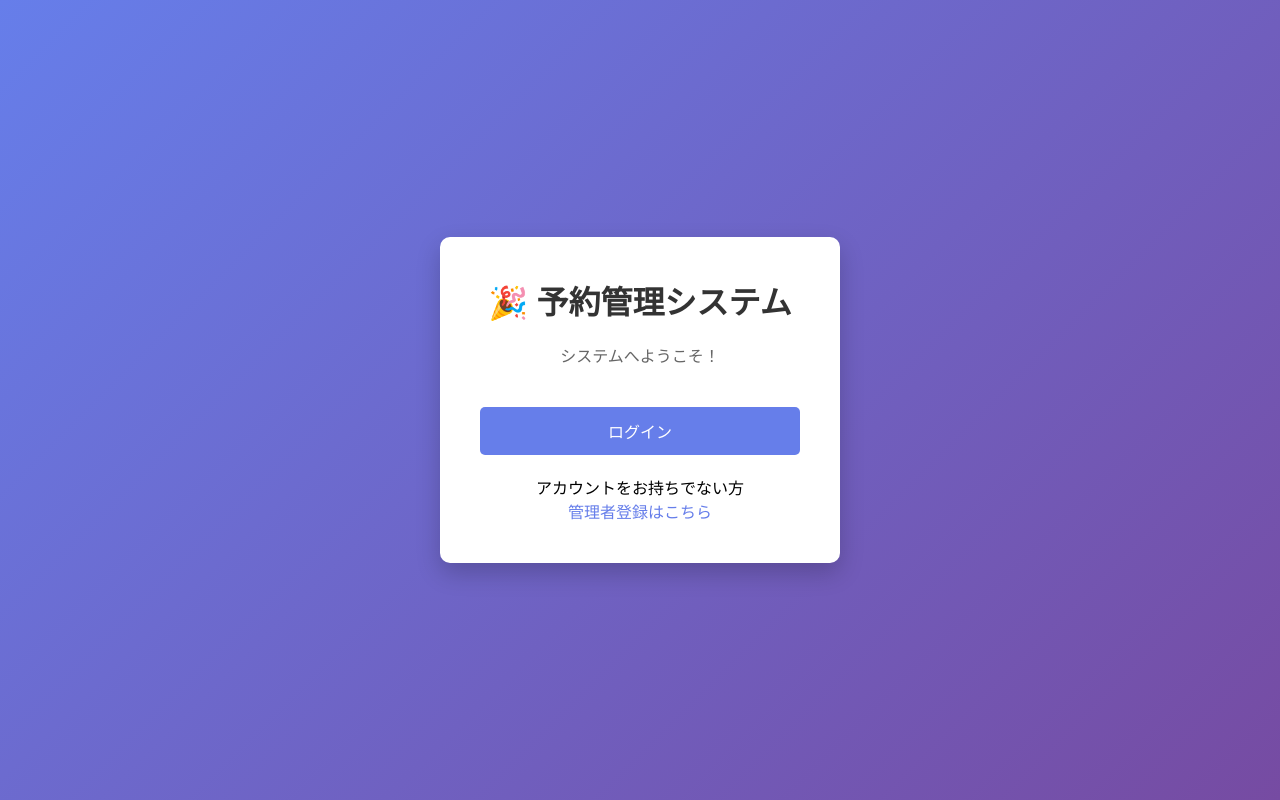
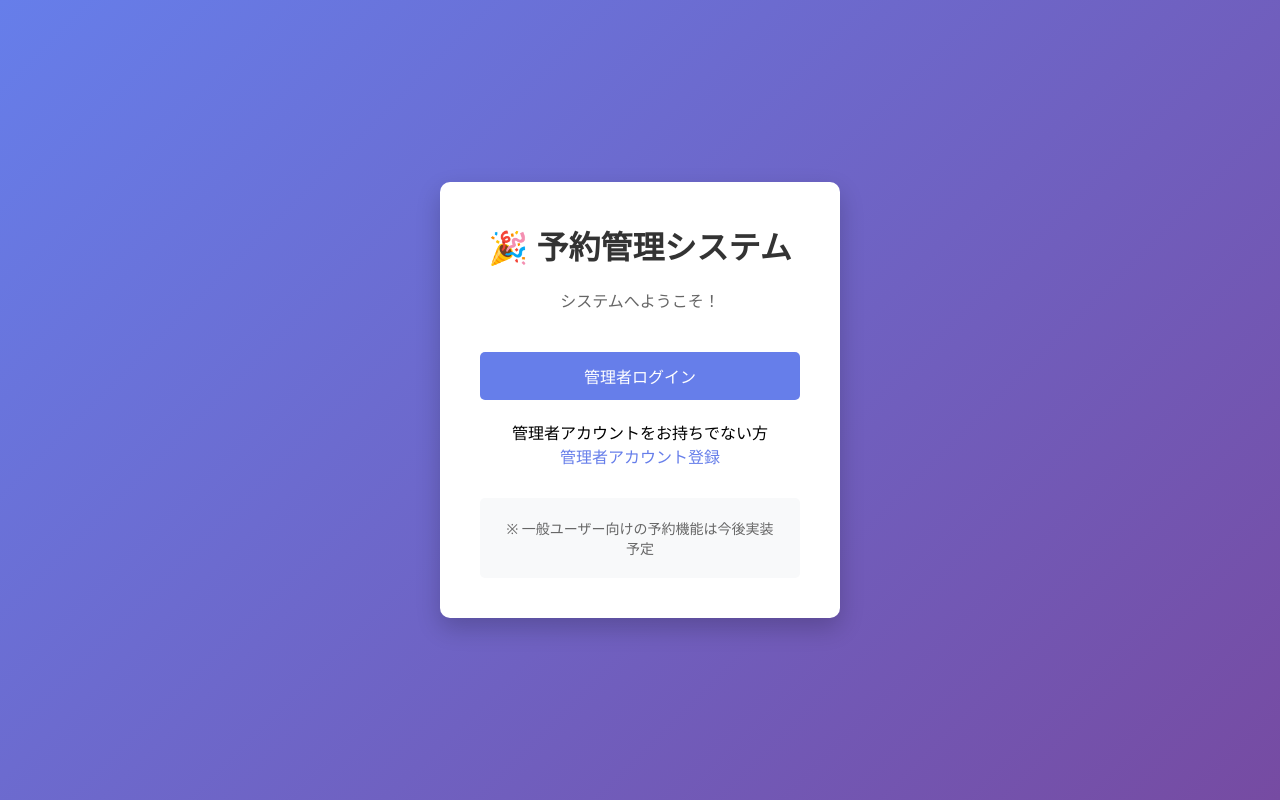
Before and after one commit to Miley0116/reservation_system, a Django app: page / in a window 1280 px wide. Run offline with Django 5.2, Linux system fonts and the light colour scheme.

Commit message:
修正: 講師からのフィードバックを反映

```diff
--- a/config/settings.py
+++ b/config/settings.py
@@ -90,6 +90,9 @@ AUTH_PASSWORD_VALIDATORS = [
     },
     {
         'NAME': 'django.contrib.auth.password_validation.MinimumLengthValidator',
+        'OPTIONS': {
+            'min_length': 8,
+        }
     },
     {
         'NAME': 'django.contrib.auth.password_validation.CommonPasswordValidator',
--- a/main/templates/main/register.html
+++ b/main/templates/main/register.html
@@ -20,6 +20,7 @@
     <div class="form-group">
         <label for="password1">パスワード</label>
         <input type="password" id="password1" name="password1" required>
+        <small style="color: #666; font-size: 12px; display: block; margin-top: 5px;"></small>
     </div>
 
     <div class="form-group">
--- a/main/templates/main/welcome.html
+++ b/main/templates/main/welcome.html
@@ -9,11 +9,17 @@
 </p>
 
 <a href="{% url 'login' %}" style="text-decoration: none;">
-    <button>ログイン</button>
+    <button>管理者ログイン</button>
 </a>
 
 <div class="link">
-    <p>アカウントをお持ちでない方</p>
-    <a href="{% url 'register' %}">管理者登録はこちら</a>
+    <p>管理者アカウントをお持ちでない方</p>
+    <a href="{% url 'register' %}">管理者アカウント登録</a>
+</div>
+
+<div style="margin-top: 30px; padding: 20px; background: #f8f9fa; border-radius: 5px;">
+    <p style="text-align: center; color: #666; font-size: 14px;">
+        ※ 一般ユーザー向けの予約機能は今後実装予定
+    </p>
 </div>
 {% endblock %}
--- a/main/urls.py
+++ b/main/urls.py
@@ -3,8 +3,8 @@ from . import views
 
 urlpatterns = [
     path('', views.welcome, name='welcome'),
-    path('register/', views.register_view, name='register'),
-    path('login/', views.login_view, name='login'),
-    path('logout/', views.logout_view, name='logout'),
-    path('home/', views.home, name='home'),
+    path('admin-register/', views.register_view, name='register'),
+    path('admin-login/', views.login_view, name='login'),
+    path('admin-logout/', views.logout_view, name='logout'),
+    path('admin-home/', views.home, name='home'),
 ]
--- a/main/views.py
+++ b/main/views.py
@@ -3,6 +3,8 @@ from django.contrib.auth import login, logout, authenticate
 from django.contrib.auth.decorators import login_required
 from django.contrib.auth.models import User
 from django.contrib import messages
+from django.contrib.auth.password_validation import validate_password
+from django.core.exceptions import ValidationError
 from .models import Administrator
 
 def welcome(request):
@@ -17,17 +19,30 @@ def register_view(request):
         password1 = request.POST.get('password1')
         password2 = request.POST.get('password2')
 
-        # バリデーション
+        # パスワード一致確認
         if password1 != password2:
             messages.error(request, 'パスワードが一致しません')
             return render(request, 'main/register.html')
 
+        # ユーザー名の重複確認
         if User.objects.filter(username=username).exists():
             messages.error(request, 'このユーザー名は既に使用されています')
             return render(request, 'main/register.html')
 
+        # メールアドレスの重複確認
         if User.objects.filter(email=email).exists():
             messages.error(request, 'このメールアドレスは既に使用されています')
+            return render(request, 'main/register.html')
+
+        # パスワードポリシーのバリデーション
+        try:
+            # 仮のユーザーオブジェクトを作成してバリデーション
+            temp_user = User(username=username, email=email)
+            validate_password(password1, temp_user)
+        except ValidationError as e:
+            # エラーメッセージを日本語で表示
+            for error in e.messages:
+                messages.error(request, error)
             return render(request, 'main/register.html')
 
         # ユーザー作成
```
